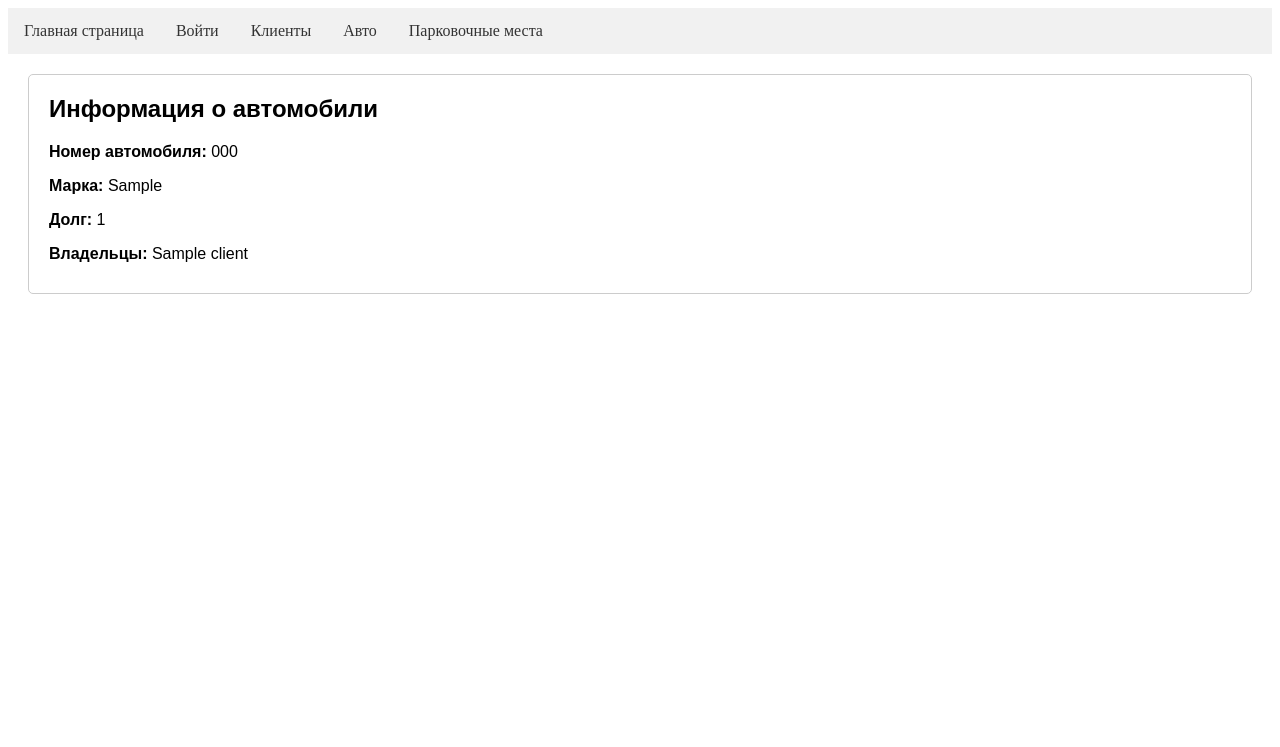
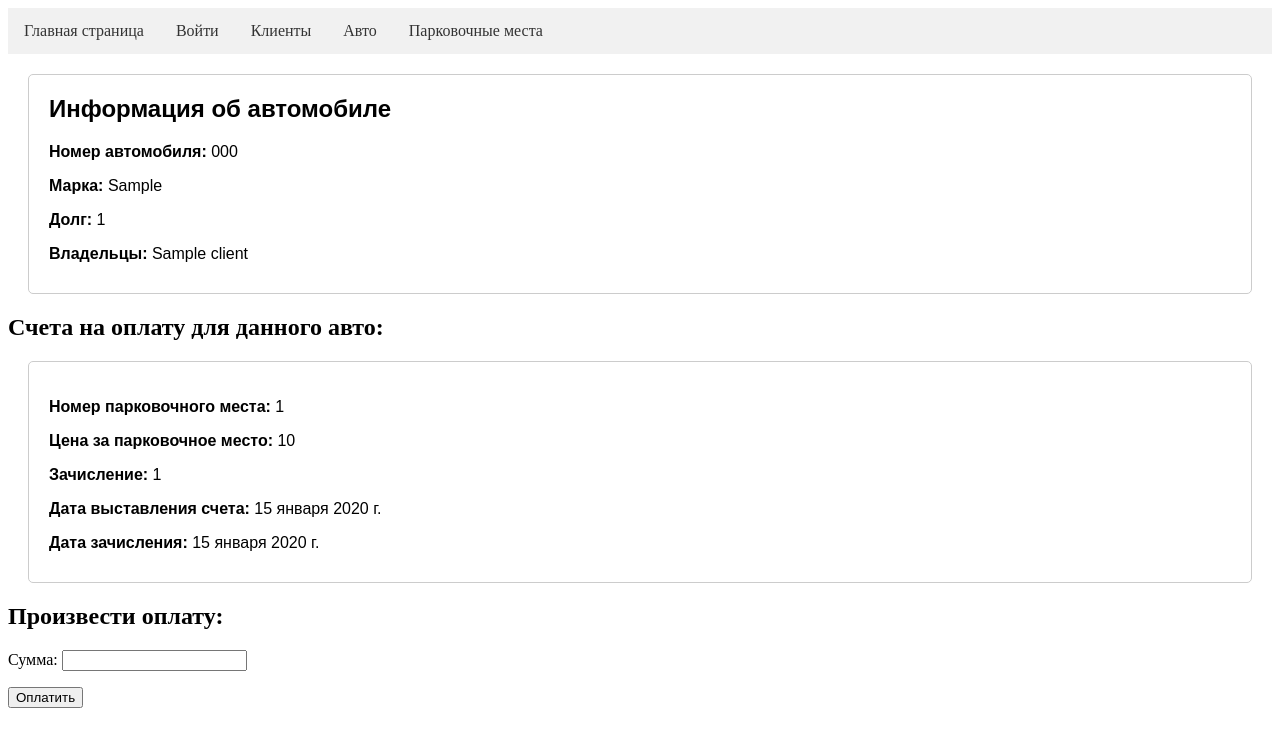
Before and after one commit to EvgenyKuznetsov153502/Igi_python_labs, a Django app: page /cars/1 in a window 1280 px wide. Shown: the top 747 px of the page. Run offline with Django 4.2, Linux system fonts and the light colour scheme; tables that the repository leaves empty hold one stand-in row (values such as "Sample post").

Commit message:
adding payment for the client

```diff
--- a/Lab_4/AutoCar/MyApp/forms.py
+++ b/Lab_4/AutoCar/MyApp/forms.py
@@ -40,3 +40,13 @@ class UpdatePrice(forms.Form):
         if price < 0:
             raise ValidationError('Цена должна быть положительной')
         return price
+
+
+class PayForm(forms.Form):
+    enrollment = forms.IntegerField(label='Сумма')
+
+    def clean_enrollment(self):
+        enrollment = self.cleaned_data['enrollment']
+        if enrollment < 0:
+            raise ValidationError('Зачисление должно быть положительное')
+        return enrollment
--- a/Lab_4/AutoCar/MyApp/templates/MyApp/car_info.html
+++ b/Lab_4/AutoCar/MyApp/templates/MyApp/car_info.html
@@ -13,6 +13,37 @@
 
       </div>
       {% endfor %}
+
+
+
+        {% if spaces.count %}
+        <h2>Счета на оплату для данного авто:</h2>
+
+      {% for sp in spaces %}
+
+      <div class="client-info">
+
+          <p><strong>Номер парковочного места: </strong> {{sp.parking_number}}</p>
+          <p><strong>Цена за парковочное место:</strong> {{sp.price}}</p>
+          <p><strong>Зачисление:</strong> {{sp.enrollment}}</p>
+          <p><strong>Дата выставления счета:</strong> {{sp.accrual_date}}</p>
+          <p><strong>Дата зачисления:</strong> {{sp.payment_date}}</p>
+
+      </div>
+      {% endfor %}
+
+        <h2>Произвести оплату:</h2>
+        <form action="{% url 'car' id %}" method="post">
+            {% csrf_token %}
+            {{ form.as_p }}
+            <button type="submit">Оплатить</button>
+        </form>
+
+
+        {% else %}
+      <h2>У данного авто нету счетов на оплату</h2>
+        {% endif %}
+
     {% else %}
       <p>Нету авто с таким id </p>
     {% endif %}
--- a/Lab_4/AutoCar/MyApp/templates/MyApp/cars.html
+++ b/Lab_4/AutoCar/MyApp/templates/MyApp/cars.html
@@ -1,7 +1,7 @@
 {% extends 'MyApp/base.html' %}
 
 {% block content %}
-<h2>{{title}}</h1>
+<h1>{{title}}</h1>
 {% if my_cars.count %}
     <ul>
 
--- a/Lab_4/AutoCar/MyApp/views.py
+++ b/Lab_4/AutoCar/MyApp/views.py
@@ -1,3 +1,4 @@
+from django.db.models import F
 from django.shortcuts import render, redirect
 from django.http import HttpRequest, HttpResponse, HttpResponseNotFound, Http404
 
@@ -73,10 +74,35 @@ def cars(request):
 
 def show_car(request, car_id):
     car = Car.objects.filter(id=car_id)
+    try:
+        car2 = Car.objects.get(id=car_id)
+        spaces = car2.invoices.all()
+    except:
+        return HttpResponseNotFound("<h2>Нету машины с таким id</h2>")
+
+    if request.method == 'POST':
+        form = PayForm(request.POST)
+        if form.is_valid():
+            try:
+                money = form.cleaned_data['enrollment']
+                car2.debt -= money
+                car2.save()
+                last_inv = spaces.last()
+                last_inv.enrollment += money
+                last_inv.save()
+                return redirect('car', car_id)
+            except:
+                form.add_error(None, 'Ошибка оплаты')
+    else:
+        form = PayForm()
+
     context = {
-        'title': 'Информация о автомобили',
+        'title': 'Информация об автомобиле',
         'menu': menu,
-        'my_car': car
+        'my_car': car,
+        'spaces': spaces,
+        'id': car_id,
+        'form': form
     }
     return render(request, 'MyApp/car_info.html', context=context)
 
@@ -93,7 +119,7 @@ def parking_spaces(request):
 
 def show_park_space(request, sp_id):
     space = ParkingSpace.objects.filter(id=sp_id)
-    # form = UpdatePrice()
+
     if request.method == 'POST':
         form = UpdatePrice(request.POST)
         if form.is_valid():
```
